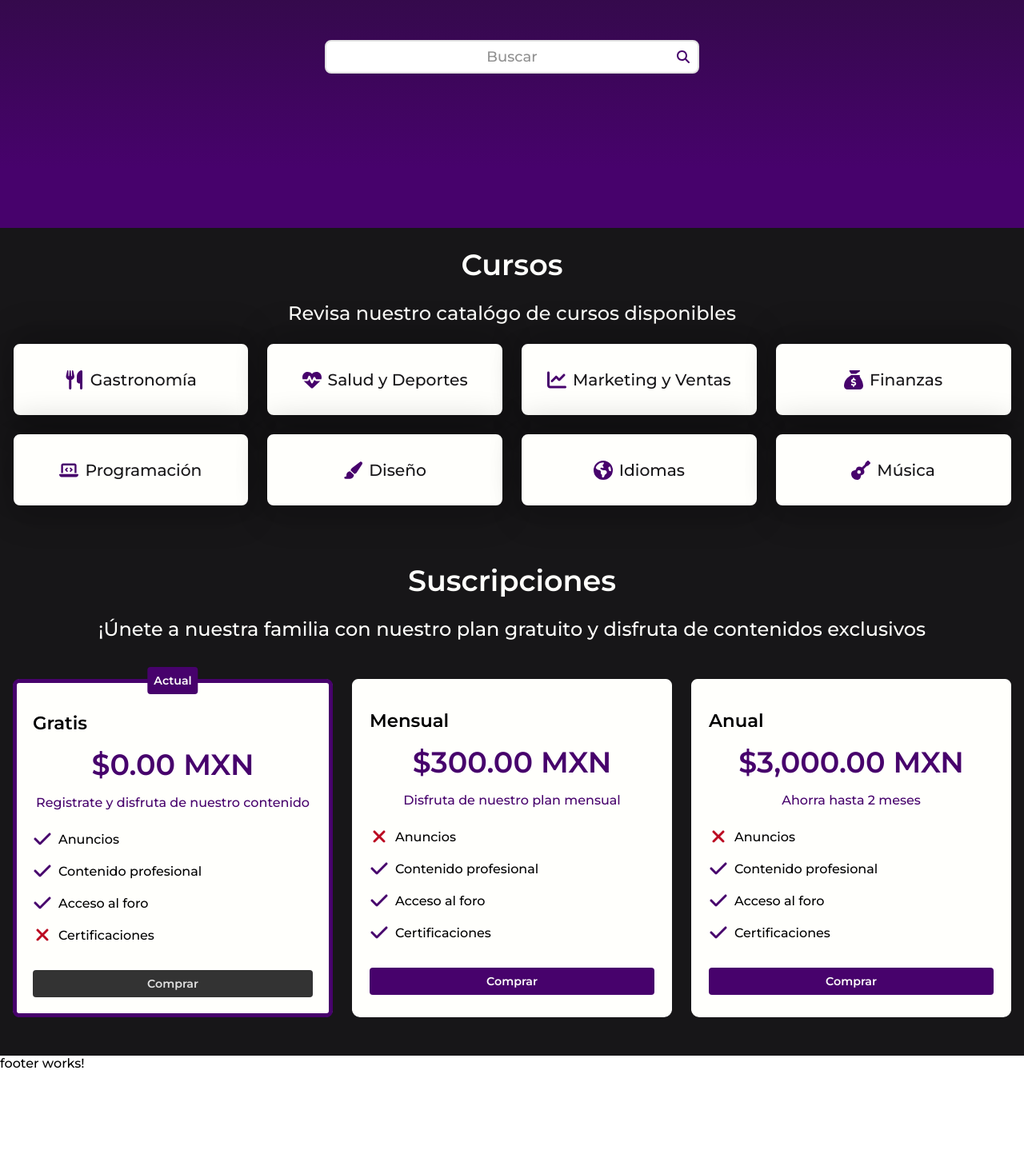
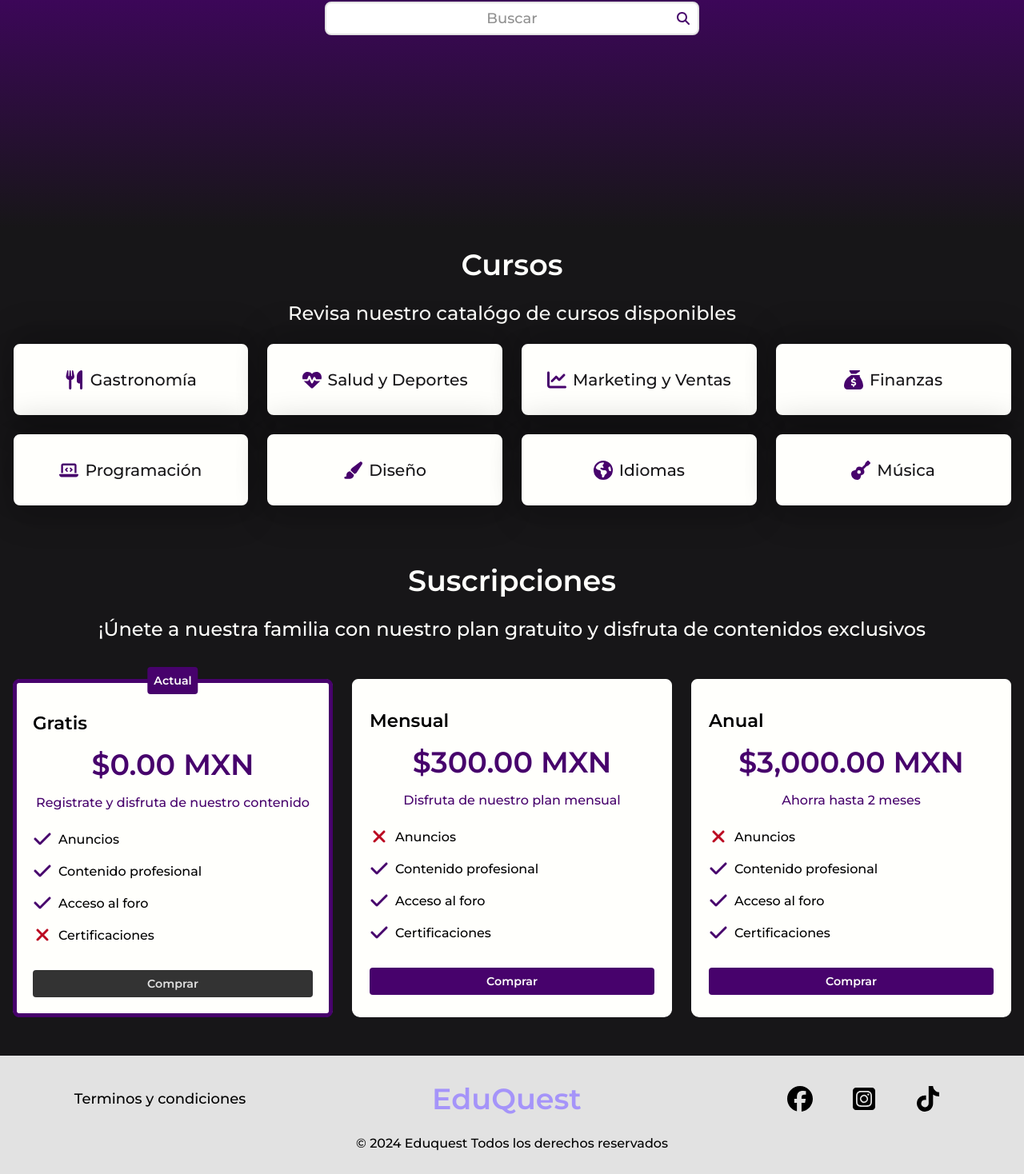
Before and after one commit to jnthnexpdev/EduQuest, an Angular app: page /inicio in a window 1280 px wide. Shown: the part 515-1983 px from the top of the page at 80% size. Before the commit the page ends 1854 px from the top, so only its background shows below. Built offline with nearby package versions, Linux system fonts and the light colour scheme.

Commit message:
Added Footer and minor changes to home

```diff
--- a/src/app/home/pages/home-page/home-page.component.css
+++ b/src/app/home/pages/home-page/home-page.component.css
@@ -35,14 +35,12 @@ main{
     min-height: 93dvh;
     height: auto;
     padding: 24px;
-    background: var(--black);
-    background: -webkit-linear-gradient(to bottom, var(--black) 15%, var(--indigo) 90%, var(--indigo) 100%);
-    background: linear-gradient(to bottom, var(--black) 15%, var(--indigo) 90%, var(--indigo) 100%);
+    background-image: linear-gradient(to bottom, var(--black), var(--indigo), var(--black));
 }
 .title-4{
     color: var(--white);
     text-align: center;
 
 }
-.inp-search {width: 38%;}
+.inp-search {width: 38%; margin-top: 48px;}
 .inp-search input {width: 100%;}
--- a/src/app/home/pages/home-page/home-page.component.html
+++ b/src/app/home/pages/home-page/home-page.component.html
@@ -24,7 +24,7 @@
 </header>
 
 <body [ngClass]="darkTheme() ? 'dark-theme flex-center-start-column' : 'flex-center-start-column' ">
-    <main class="flex-center-evenly-column">
+    <main class="flex-center-center-column">
         <h2 class="title-4 mb-24 mt-24">
             Descubre, aprende, crece con la diversidad:<br>
             EduQuest, tu puerta al conocimiento
--- a/src/app/shared/components/footer/footer.component.css
+++ b/src/app/shared/components/footer/footer.component.css
@@ -0,0 +1,38 @@
+.dark-theme .card-category{
+    background-color: var(--black);
+    color: var(--white);
+    border:solid 2px var(--black);
+}
+
+footer{
+    width: 100%;
+    padding: 8px 0;
+    background-color: var(--gray);
+}
+
+ul{
+    width: 100%;
+    padding-bottom: 24px;
+}
+li{
+    width: 400px;
+}
+
+svg{
+    width: 32px;
+    height: 32px;
+    margin-right: 24px;
+    margin-left: 24px;
+    cursor: pointer;
+}
+
+svg:hover{
+    cursor: pointer;
+    transform: scale(1.1);
+}
+
+a{ cursor: pointer;}
+a:hover{ color: var(--indigo); }
+
+.logo{ color: var(--indigo-light); }
+.logo{ margin: 0 16px; width: 200px; }
--- a/src/app/shared/components/footer/footer.component.html
+++ b/src/app/shared/components/footer/footer.component.html
@@ -1 +1,28 @@
-<p>footer works!</p>
+<footer  [ngClass]="darkTheme() ? 'dark-theme flex-center-between-column' : 'flex-center-between-column' ">
+    <ul class="flex-center-between-row mt-24">
+        <li class="flex-center-center-row" >
+            <a class="text-large" >Terminos y condiciones</a>
+        </li>
+        <li class="flex-center-center-column" >
+            <p class="logo title-1">EduQuest</p>
+
+        </li>
+        <li class="flex-center-center-row">
+            <svg class="svg-header" xmlns="http://www.w3.org/2000/svg" viewBox="0 0 512 512">
+                <path d="M512 256C512 114.6 397.4 0 256 0S0 114.6 0 256C0 376 82.7 476.8 194.2 504.5V334.2H141.4V256h52.8V222.3c0-87.1 39.4-127.5 125-127.5c16.2 0 44.2 3.2 55.7 6.4V172c-6-.6-16.5-1-29.6-1c-42 0-58.2 15.9-58.2 57.2V256h83.6l-14.4 78.2H287V510.1C413.8 494.8 512 386.9 512 256h0z"/>
+            </svg>
+            <svg  class="svg-header" xmlns="http://www.w3.org/2000/svg" viewBox="0 0 448 512">
+                <path d="M194.4 211.7a53.3 53.3 0 1 0 59.3 88.7 53.3 53.3 0 1 0 -59.3-88.7zm142.3-68.4c-5.2-5.2-11.5-9.3-18.4-12c-18.1-7.1-57.6-6.8-83.1-6.5c-4.1 0-7.9 .1-11.2 .1c-3.3 0-7.2 0-11.4-.1c-25.5-.3-64.8-.7-82.9 6.5c-6.9 2.7-13.1 6.8-18.4 12s-9.3 11.5-12 18.4c-7.1 18.1-6.7 57.7-6.5 83.2c0 4.1 .1 7.9 .1 11.1s0 7-.1 11.1c-.2 25.5-.6 65.1 6.5 83.2c2.7 6.9 6.8 13.1 12 18.4s11.5 9.3 18.4 12c18.1 7.1 57.6 6.8 83.1 6.5c4.1 0 7.9-.1 11.2-.1c3.3 0 7.2 0 11.4 .1c25.5 .3 64.8 .7 82.9-6.5c6.9-2.7 13.1-6.8 18.4-12s9.3-11.5 12-18.4c7.2-18 6.8-57.4 6.5-83c0-4.2-.1-8.1-.1-11.4s0-7.1 .1-11.4c.3-25.5 .7-64.9-6.5-83l0 0c-2.7-6.9-6.8-13.1-12-18.4zm-67.1 44.5A82 82 0 1 1 178.4 324.2a82 82 0 1 1 91.1-136.4zm29.2-1.3c-3.1-2.1-5.6-5.1-7.1-8.6s-1.8-7.3-1.1-11.1s2.6-7.1 5.2-9.8s6.1-4.5 9.8-5.2s7.6-.4 11.1 1.1s6.5 3.9 8.6 7s3.2 6.8 3.2 10.6c0 2.5-.5 5-1.4 7.3s-2.4 4.4-4.1 6.2s-3.9 3.2-6.2 4.2s-4.8 1.5-7.3 1.5l0 0c-3.8 0-7.5-1.1-10.6-3.2zM448 96c0-35.3-28.7-64-64-64H64C28.7 32 0 60.7 0 96V416c0 35.3 28.7 64 64 64H384c35.3 0 64-28.7 64-64V96zM357 389c-18.7 18.7-41.4 24.6-67 25.9c-26.4 1.5-105.6 1.5-132 0c-25.6-1.3-48.3-7.2-67-25.9s-24.6-41.4-25.8-67c-1.5-26.4-1.5-105.6 0-132c1.3-25.6 7.1-48.3 25.8-67s41.5-24.6 67-25.8c26.4-1.5 105.6-1.5 132 0c25.6 1.3 48.3 7.1 67 25.8s24.6 41.4 25.8 67c1.5 26.3 1.5 105.4 0 131.9c-1.3 25.6-7.1 48.3-25.8 67z"/>
+            </svg>
+            <svg  class="svg-header" xmlns="http://www.w3.org/2000/svg" viewBox="0 0 448 512">
+                <path d="M448 209.9a210.1 210.1 0 0 1 -122.8-39.3V349.4A162.6 162.6 0 1 1 185 188.3V278.2a74.6 74.6 0 1 0 52.2 71.2V0l88 0a121.2 121.2 0 0 0 1.9 22.2h0A122.2 122.2 0 0 0 381 102.4a121.4 121.4 0 0 0 67 20.1z"/>
+            </svg>
+          </li>
+    </ul>
+
+    <ul class="flex-center-center-row">
+        <li class="flex-center-center-row">
+            <p>© 2024 Eduquest Todos los derechos reservados</p>
+        </li>
+    </ul>
+</footer>
--- a/src/app/shared/components/footer/footer.component.ts
+++ b/src/app/shared/components/footer/footer.component.ts
@@ -1,12 +1,30 @@
-import { Component } from '@angular/core';
+import { Component, OnInit, signal } from '@angular/core';
+import { SystemService } from '../../../shared/services/system/system.service';
+import { NgClass } from '@angular/common';
+
 
 @Component({
   selector: 'app-footer',
   standalone: true,
-  imports: [],
+  imports: [NgClass],
   templateUrl: './footer.component.html',
   styleUrl: './footer.component.css'
 })
-export class FooterComponent {
+export class FooterComponent implements OnInit{
+  darkTheme = signal(false);
+
+  constructor(
+    private systemService : SystemService
+  ){}
+
+  ngOnInit() : void {
+    this.systemService.preferences$.subscribe((preferences : any) => {
+      this.getPreferences();
+    });
+  }
+
+  getPreferences(){
+    this.darkTheme.set(this.systemService.getThemeState());
+  }
 
 }
```
